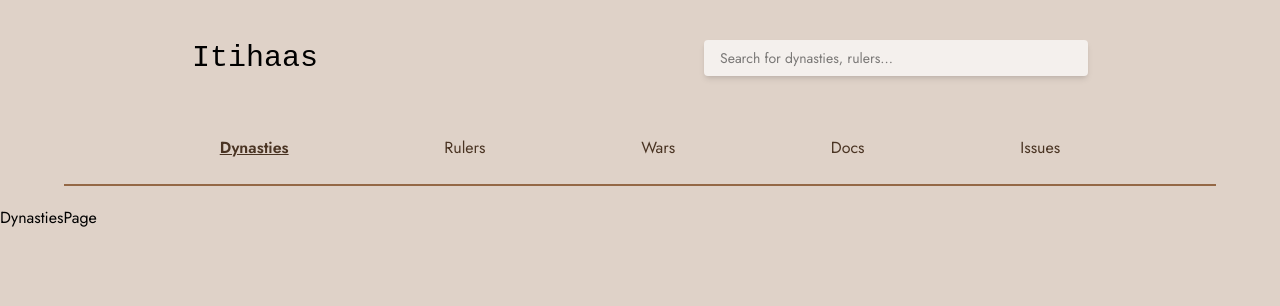
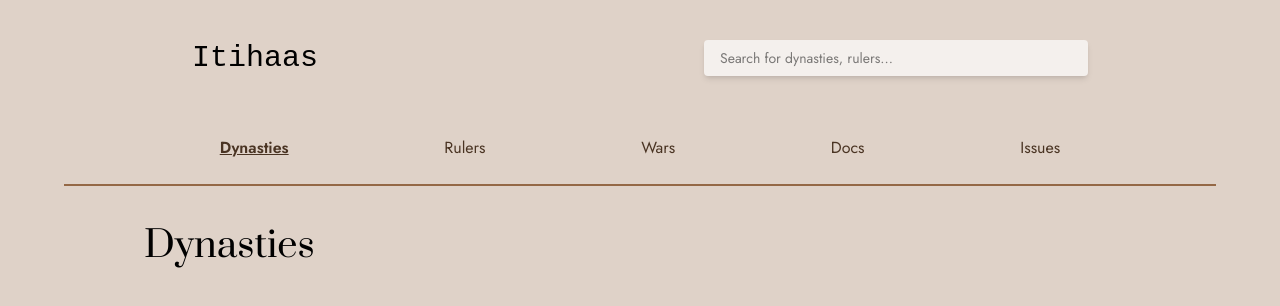
Before and after one commit to sunillshastry/itihaas-client, a React (Vite) app: page /dynasties in a window 1280 px wide. Shown: the top 306 px of the page. Built offline with nearby package versions, Linux system fonts and the light colour scheme; no server answers; a web font is replaced by a local one.

Commit message:
Modify DynastiesPage.jsx file to include PrimaryHeader component

```diff
--- a/src/pages/DynastiesPage.jsx
+++ b/src/pages/DynastiesPage.jsx
@@ -1,11 +1,12 @@
 import Navbar from '../components/Navbar';
+import PrimaryHeader from '../components/PrimaryHeader';
 
 function DynastiesPage() {
 	return (
 		<>
 			<Navbar />
-			<main>
-				<h1>DynastiesPage</h1>
+			<main className="mx-36 mt-5">
+				<PrimaryHeader>Dynasties</PrimaryHeader>
 			</main>
 		</>
 	);
```
